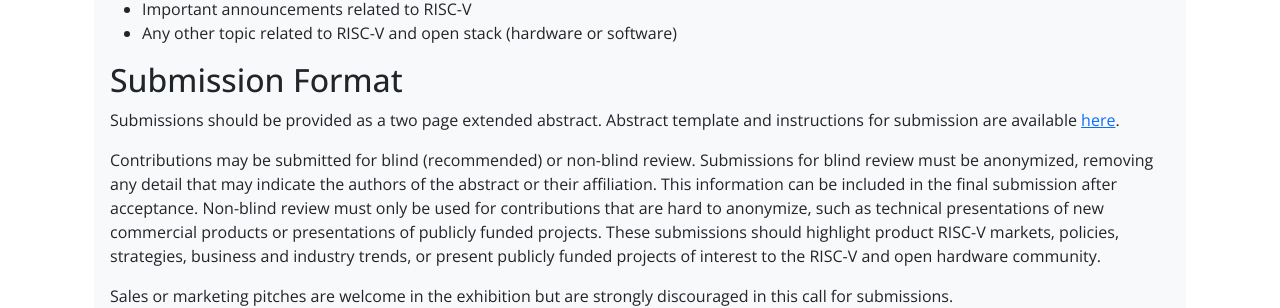
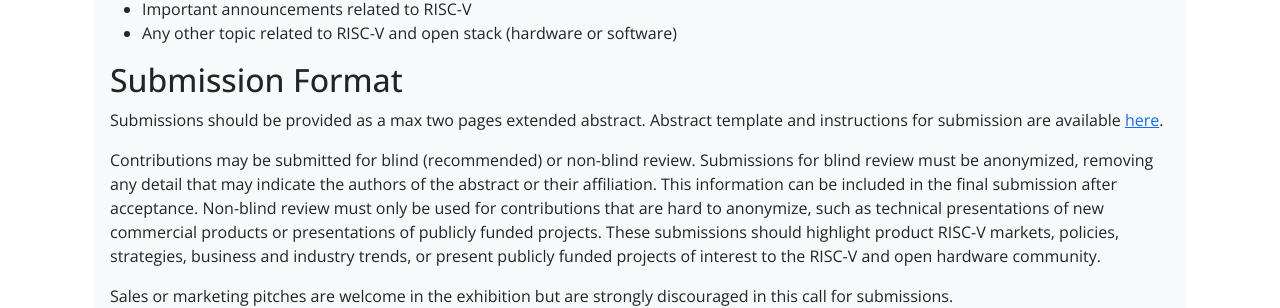
Before and after one commit to riscv-europe/summit-website-development, a Jekyll site: the page built from summit/2025/cfp.md, in a window 1280 px wide and 900 px high, scrolled down 1833 px. Shown: the part 151-459 px from the top of the window. Built offline with Jekyll 4.4.1, drawn with Linux system fonts in a browser that asks for light colours.

Commit message:
Fix: clarify that the abstract is two pages MAX.

```diff
--- a/summit/2025/cfp.md
+++ b/summit/2025/cfp.md
@@ -100,7 +100,7 @@
 
 ## Submission Format
 
-Submissions should be provided as a two page extended abstract. Abstract
+Submissions should be provided as a max two pages extended abstract. Abstract
 template and instructions for submission are available
 [here](https://github.com/riscv-europe/riscv-europe-summit-templates).
 
```
